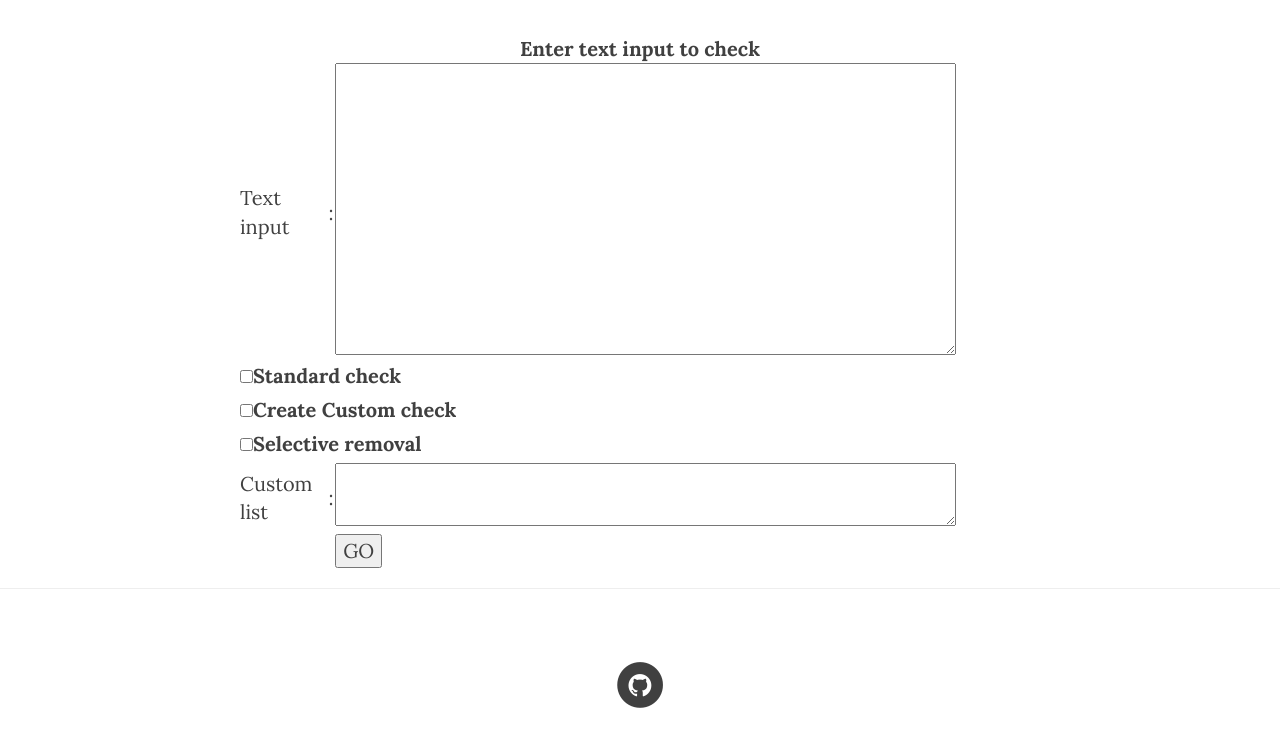
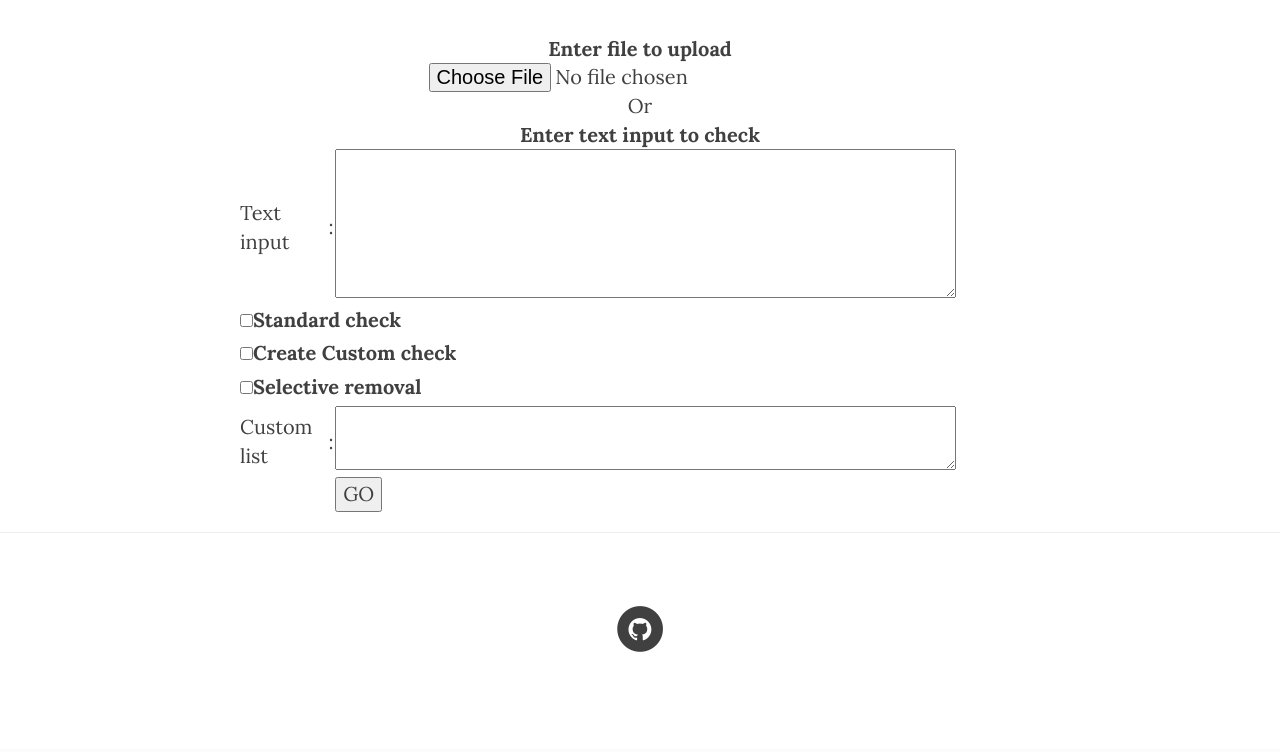
Before and after one commit to prachi1210/profanity-checker, a PHP site: page / in a window 1280 px wide. Shown: the part 51-803 px from the top of the page. After the commit the page ends 703 px from the top, so only its background shows below. Run offline with PHP 8.4, Linux system fonts and the light colour scheme; some libraries are stand-ins or nearby versions.

Commit message:
file handling added:

```diff
--- a/index.php
+++ b/index.php
@@ -5,6 +5,26 @@
 	include 'inc/layout/header.inc.php';
     include 'inc/layout/navbar.inc.php';
     error_reporting(E_ERROR);
+	if(isset($_FILES['file']))
+	{
+		$errors= "";
+	  	$error_trigger = 0;
+	  	$file_name = $_FILES['file']['name'];
+	  	$file_tmp =$_FILES['file']['tmp_name'];
+
+	  	if($_FILES["file"]["type"] !== "text/plain")
+	  	{
+	    	$errors ="<p style=\"width:100%;height:30px;text-align:center\">Upload another file, extension not allowed.</p>";
+	  	}
+
+	  	if(empty($errors)==true)
+	  	{
+	    	$filepath = "uploaded_file/" . $file_name;
+	    	move_uploaded_file($file_tmp,$filepath );
+	    	$sentence=readfile($filepath);
+	    	echo $sentence;
+	  	}
+	}
 
 	if(!isset($_POST['sentence']) && !isset($_POST['checktype']))
 		header("Location : index.php");
@@ -43,7 +63,7 @@
 		//Checking
 		if($check=="standard") //standard check WDYL
 		{
-			$url="http://www.wdylike.appspot.com/?q=".$sentence;
+			$url="http://www.wdylike.appspot.com/?q=".urlencode($sentence);
 			$res = get_curl($url);
 			if($res=="false")
 				echo "Good to go!";
@@ -102,16 +122,25 @@
 <div class="container">
 	<table width="800" border="0" align="center" cellpadding="0" cellspacing="1" bgcolor="#cccccc">
 	    <tr>
-	        <form method="POST">
+	        <form method="POST" enctype="multipart/form-data">
 	            <td>
 	                <table width="100%" border="0"  cellspacing="1" bgcolor="#ffffff">
+	                	<tr>
+	                        <td colspan="3"><strong><center>Enter file to upload</center></strong></td>
+	                    </tr>
 	                    <tr>
-	                        <td colspan="3"><strong><center>Enter text input to check</cemter></strong></td>
+	                    	<td colspan="3"><center><input type="file" name="file"></center></td>
+	                    </tr>
+	                    <tr>
+	                    	<td colspan="3"><center>Or</center></td>
+	                	</tr>
+	                    <tr>
+	                        <td colspan="3"><strong><center>Enter text input to check</center></strong></td>
 	                    </tr>
 	            		<tr>
 	                    	<td width="78">Text input</td>
 	                        <td width="6">:</td>
-	                        <td width="500" ><textarea name="sentence" cols="50" rows="10"></textarea></td>
+	                        <td width="500" ><textarea name="sentence" cols="50" rows="5"></textarea></td>
 	                    </tr>
 	                    <tr></tr>
 	                    <tr>
```
Also changed, not shown: random.txt (added, +7 -0 lines), 1 other file.
